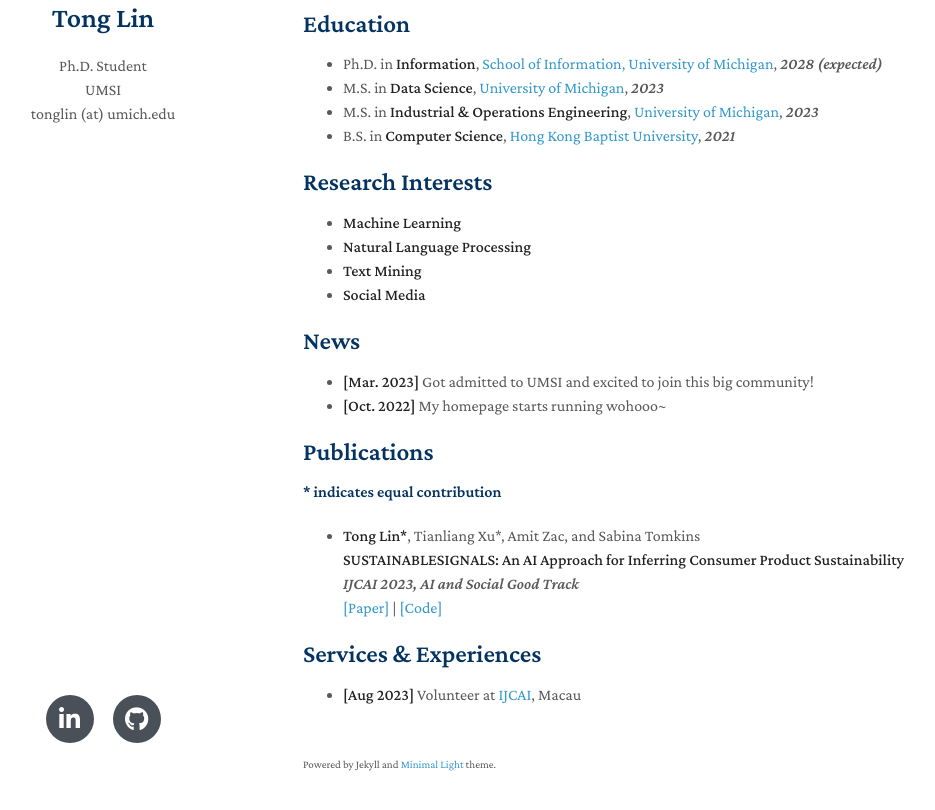
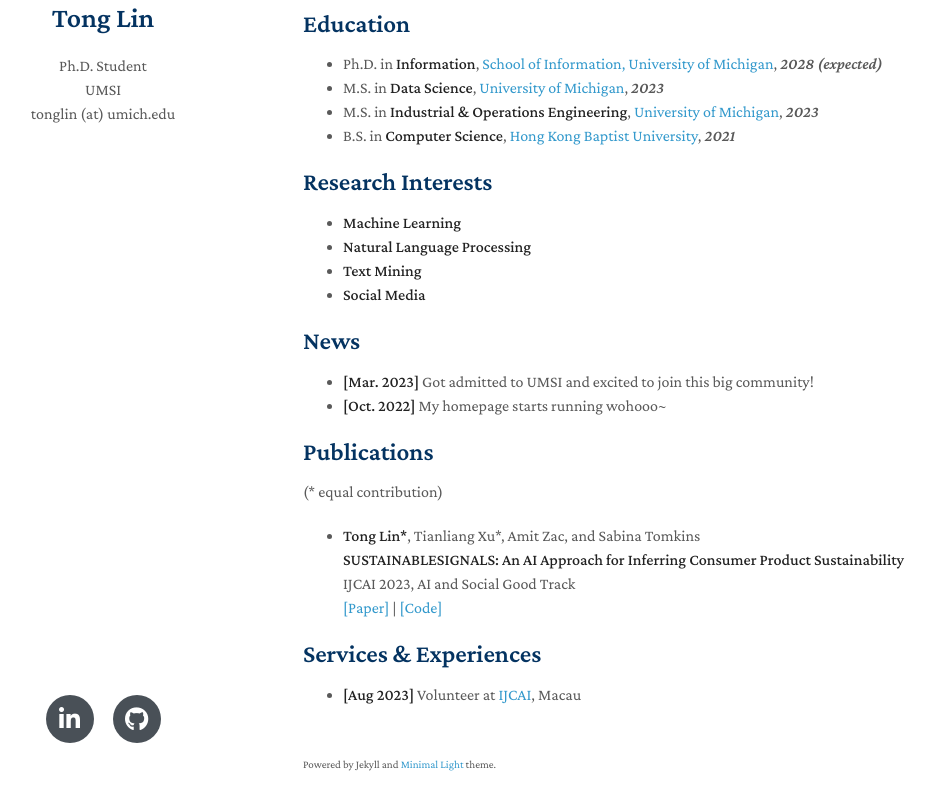
Before and after one commit to francislint/francislint.github.io, a Jekyll site: the page built from index.md, in a window 1280 px wide and 1128 px high, cut to the strip 283-1093 px from the top of the window. Shown: the whole strip, without its empty margins (167-1102 px from the left). Built offline with Jekyll 4.4.1, drawn with Linux system fonts in a browser that asks for light colours; nearby versions of some CDN libraries; a style sheet for code colours, icons or effects is not loaded; our own code applies the rules of GitHub Pages for plain Markdown files.

Commit message:
Update index.md

```diff
--- a/index.md
+++ b/index.md
@@ -29,11 +29,11 @@ My general research interests focus on the applications of machine learning and
 
 ## Publications
 
-#### \* indicates equal contribution
+(\* equal contribution)
 
 - **Tong Lin\***, Tianliang Xu\*, Amit Zac, and Sabina Tomkins \
 **SUSTAINABLESIGNALS: An AI Approach for Inferring Consumer Product Sustainability** \
-*IJCAI 2023, AI and Social Good Track* \
+IJCAI 2023, AI and Social Good Track \
 [[Paper]](https://francislint.github.io/) | [[Code]](https://github.com/Sabina321/sustainable_signals)
 
 ## Services & Experiences
```
